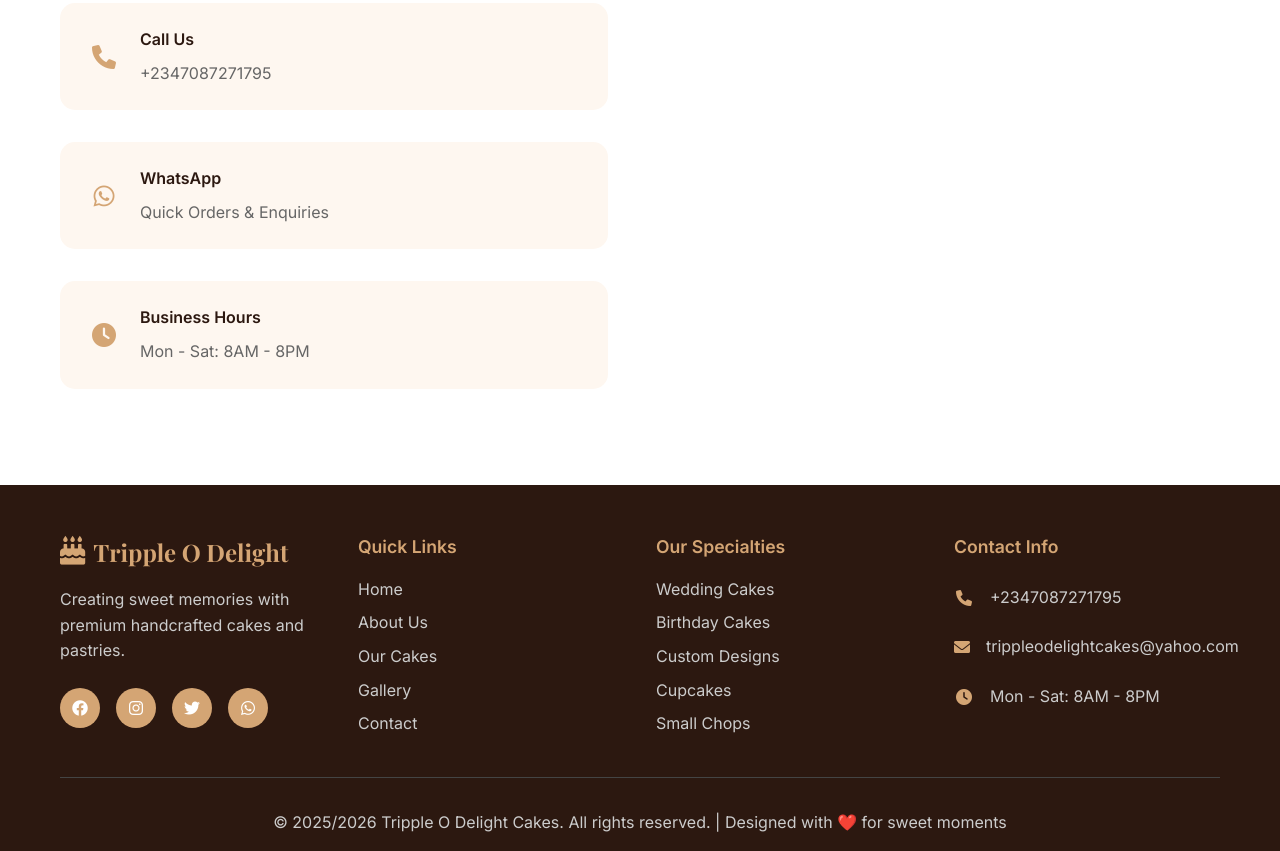
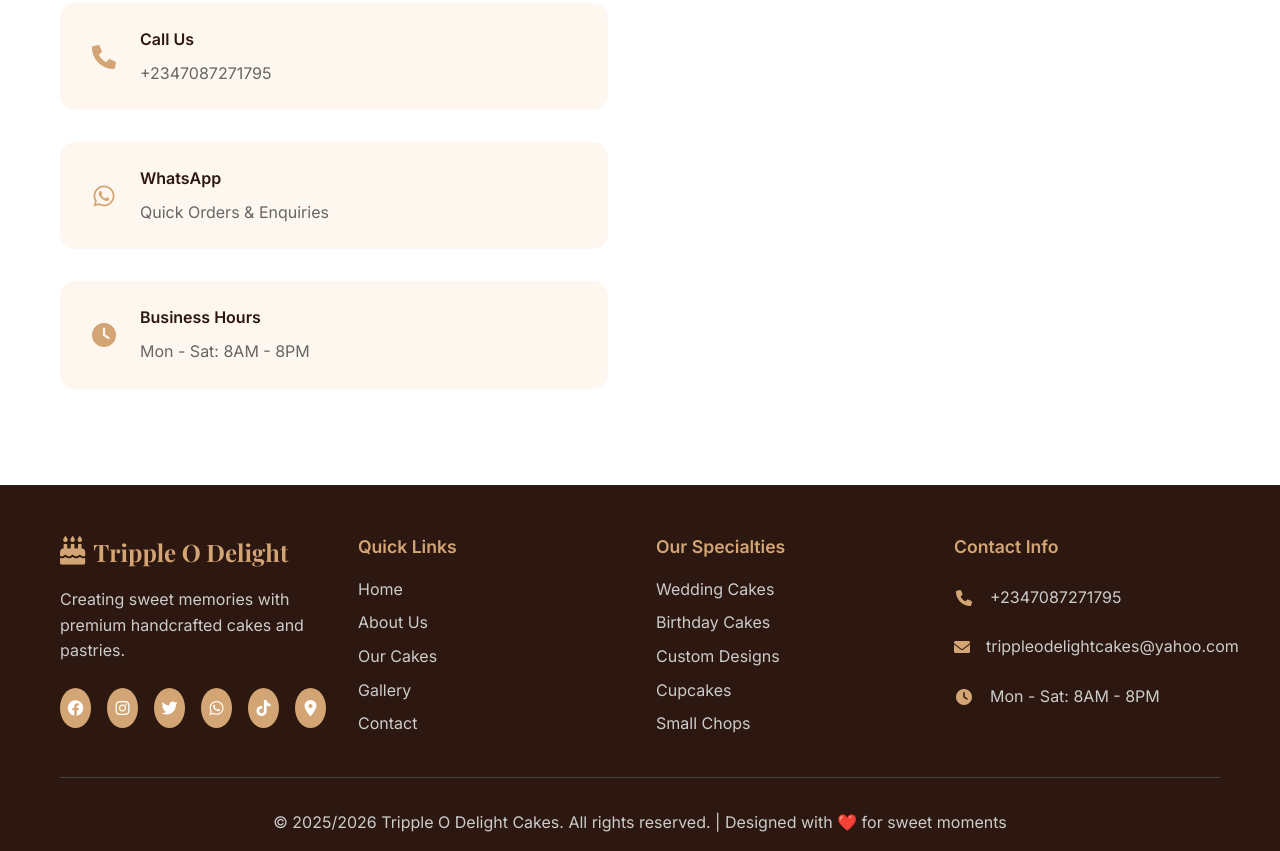
Before and after one commit to reaperofssa/vxx, a website: page public/index.html in a window 1280 px wide. Shown: the part 4272-5123 px from the top of the page. Drawn offline with nearby package versions, Linux system fonts and the light colour scheme.

Commit message:
Update index.html

```diff
--- a/public/index.html
+++ b/public/index.html
@@ -308,11 +308,13 @@
                     </div>
                     <p>Creating sweet memories with premium handcrafted cakes and pastries.</p>
                     <div class="social-links">
-                        <a href="#"><i class="fab fa-facebook"></i></a>
-                        <a href="#"><i class="fab fa-instagram"></i></a>
-                        <a href="#"><i class="fab fa-twitter"></i></a>
-                        <a href="https://wa.me/2348064069133"><i class="fab fa-whatsapp"></i></a>
-                    </div>
+    <a href="https://www.facebook.com/share/1PHUjHPpkx/" target="_blank"><i class="fab fa-facebook"></i></a>
+    <a href="https://www.instagram.com/trippleodelightcakes?igsh=MmNkN3BudmQ0bmdo" target="_blank"><i class="fab fa-instagram"></i></a>
+    <a href="https://twitter.com" target="_blank"><i class="fab fa-twitter"></i></a> <!-- Placeholder, update if you have a real link -->
+    <a href="https://wa.me/2348064069133" target="_blank"><i class="fab fa-whatsapp"></i></a>
+    <a href="https://www.tiktok.com/@trippleodelightedcakes?_t=ZM-8xAGpCYhR6T&_r=1" target="_blank"><i class="fab fa-tiktok"></i></a>
+    <a href="https://g.co/kgs/VuJG4FV" target="_blank"><i class="fas fa-map-marker-alt"></i></a> <!-- Google Maps/Business Link -->
+</div>
                 </div>
                 <div class="footer-section">
                     <h4>Quick Links</h4>
```
